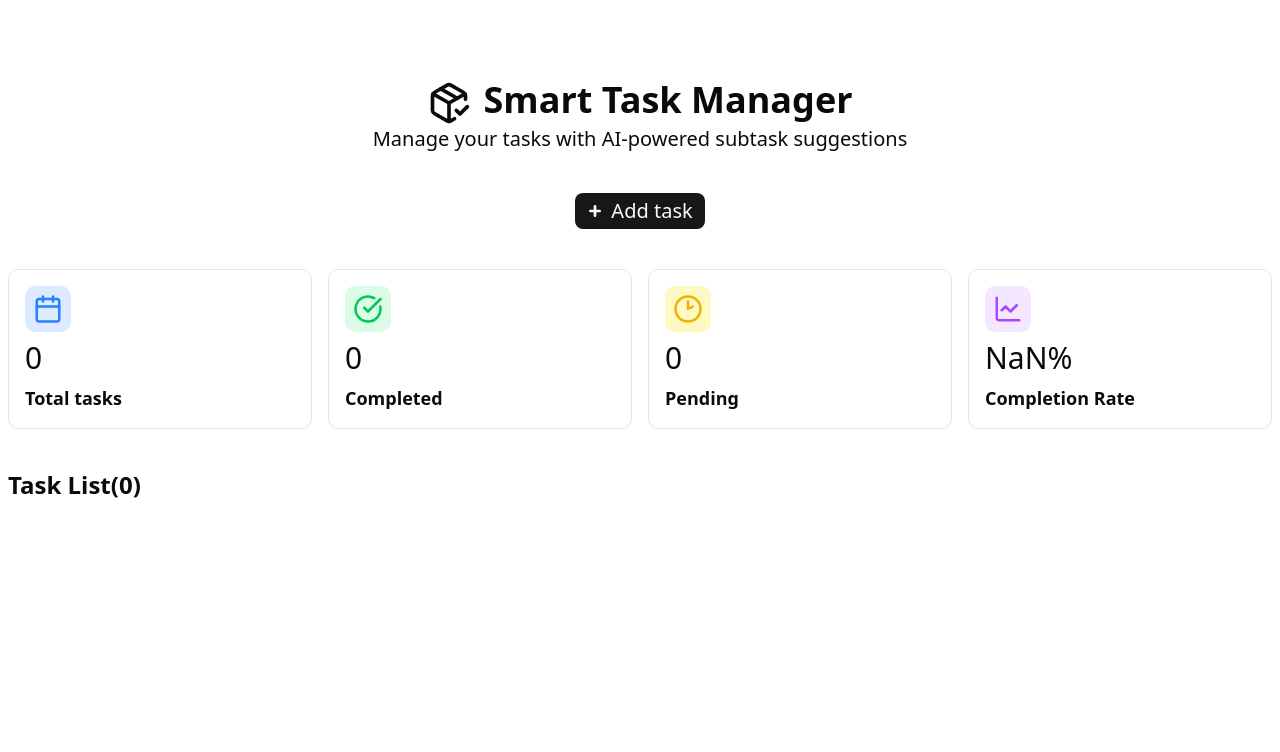
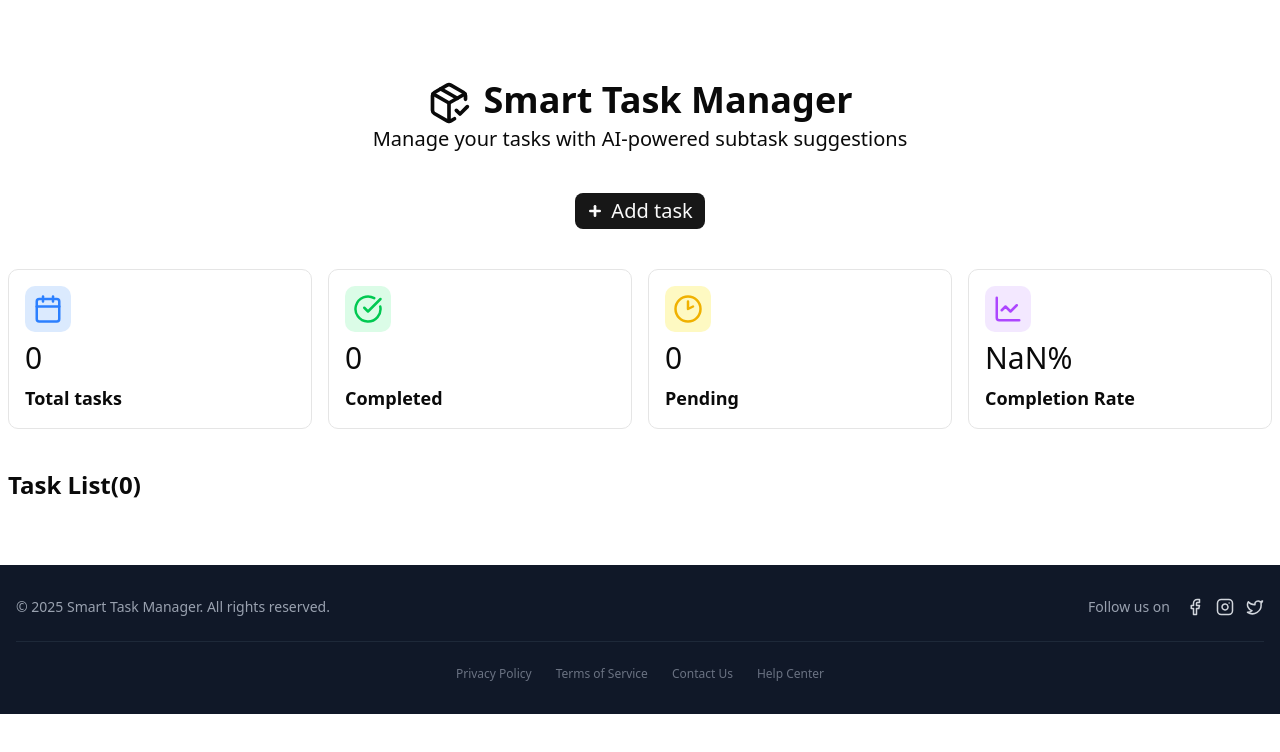
Before and after one commit to Soliman-soad/smart-task-manager, a Next.js app: page / in a window 1280 px wide. Shown: the top 752 px of the page. Built offline with nearby package versions, Linux system fonts and the light colour scheme.

Commit message:
Add Footer component to Home page layout for improved structure and user experience

```diff
--- a/src/app/page.tsx
+++ b/src/app/page.tsx
@@ -4,6 +4,7 @@ import Hero from "@/components/sections/Hero";
 import TaskList from "@/components/sections/TaskList";
 import { useState, useEffect } from "react";
 import { Task } from "@/components/types/task";
+import Footer from "@/components/sections/Footer";
 
 export default function Home() {
   const [tasks, setTasks] = useState<Task[]>([]);
@@ -33,6 +34,7 @@ export default function Home() {
     setTasks((prev) => prev.filter((t) => t.id !== id));
   };
   return (
+    <div>
       <div className="container mx-auto">
         <Hero onAddTask={handleAddTask} />
         <Analysis tasks={tasks} />
@@ -42,5 +44,7 @@ export default function Home() {
           onDeleteTask={handleDeleteTask}
         />
       </div>
+      <Footer />
+    </div>
   );
 }
--- /dev/null
+++ b/src/components/sections/Footer.tsx
@@ -0,0 +1,62 @@
+import { Facebook, Instagram, Twitter } from "lucide-react";
+import React from "react";
+
+const Footer = () => {
+  return (
+    <footer className="w-full bg-gray-900 text-white">
+      <div className="container mx-auto px-4 py-8">
+        <div className="flex flex-col md:flex-row items-center justify-between gap-4">
+          {/* Copyright section */}
+          <div className="text-sm text-gray-400">
+            © 2025 Smart Task Manager. All rights reserved.
+          </div>
+
+          {/* Social media links */}
+          <div className="flex items-center gap-4">
+            <p className="text-sm text-gray-400">Follow us on</p>
+            <div className="flex items-center gap-3">
+              <a
+                href="#"
+                className="text-gray-300 hover:text-white transition-colors duration-200"
+                aria-label="Facebook"
+              >
+                <Facebook size={18} />
+              </a>
+              <a
+                href="#"
+                className="text-gray-300 hover:text-white transition-colors duration-200"
+                aria-label="Instagram"
+              >
+                <Instagram size={18} />
+              </a>
+              <a
+                href="#"
+                className="text-gray-300 hover:text-white transition-colors duration-200"
+                aria-label="Twitter"
+              >
+                <Twitter size={18} />
+              </a>
+            </div>
+          </div>
+        </div>
+
+        <div className="mt-6 pt-6 border-t border-gray-800 flex flex-col md:flex-row justify-center items-center gap-4 md:gap-6 text-xs text-gray-500">
+          <a href="#" className="hover:text-gray-300 transition-colors">
+            Privacy Policy
+          </a>
+          <a href="#" className="hover:text-gray-300 transition-colors">
+            Terms of Service
+          </a>
+          <a href="#" className="hover:text-gray-300 transition-colors">
+            Contact Us
+          </a>
+          <a href="#" className="hover:text-gray-300 transition-colors">
+            Help Center
+          </a>
+        </div>
+      </div>
+    </footer>
+  );
+};
+
+export default Footer;
```
Lines whose indentation alone changed are shown as unchanged.
